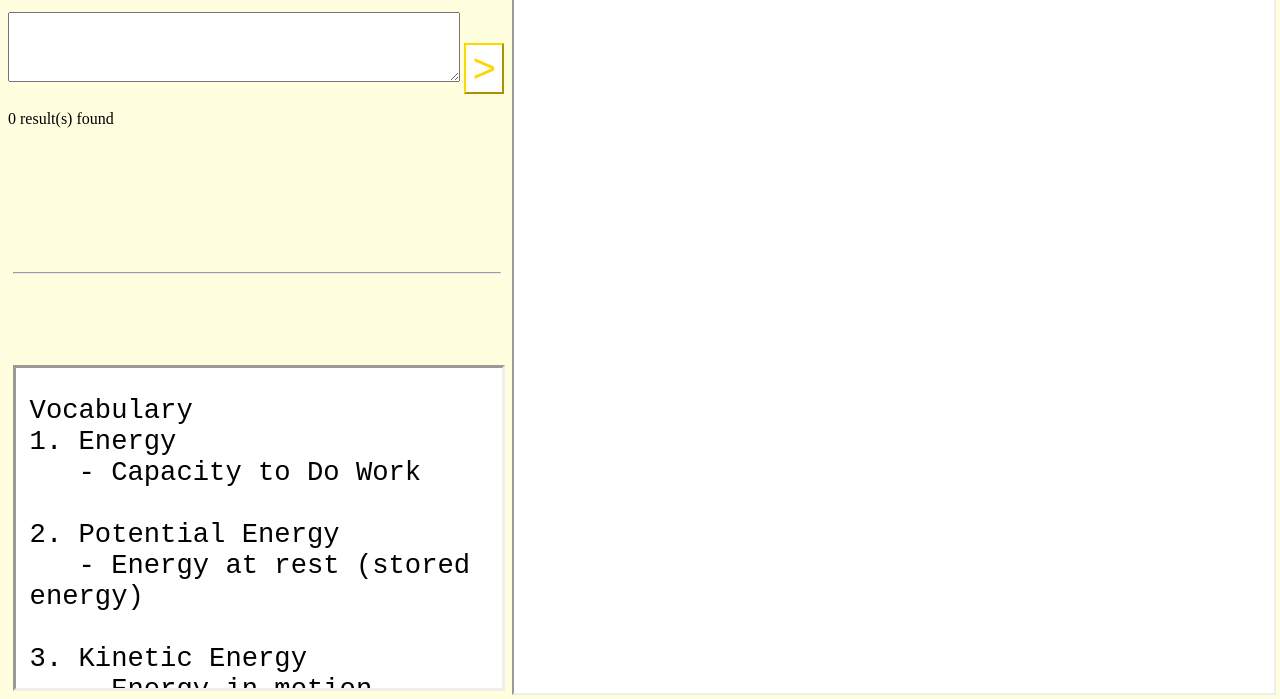
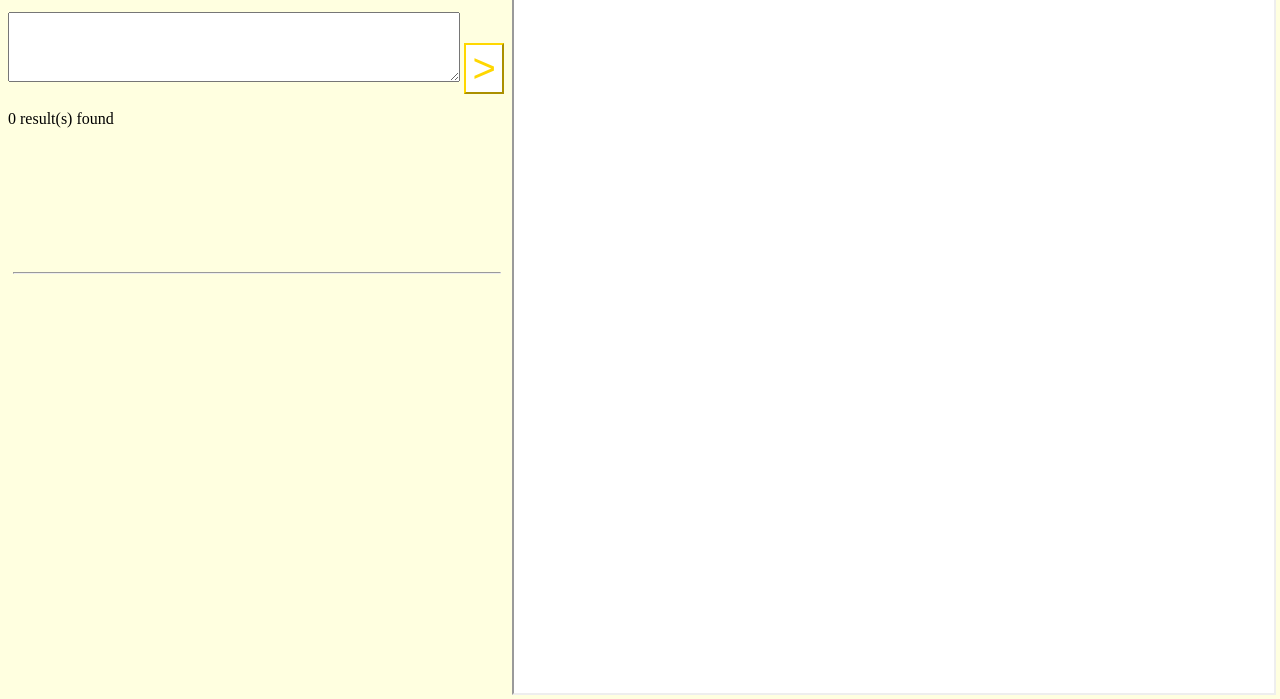
Before and after one commit to RoyceAroc/ResourceGuide, a plain HTML site: page index.html in a window 1280 px wide. Shown: the part 101-800 px from the top of the page. Drawn offline with nearby package versions, Linux system fonts and the light colour scheme.

Commit message:
Update index.html

```diff
--- a/index.html
+++ b/index.html
@@ -2,7 +2,7 @@
 <!DOCTYPE html>
 <html>
 	<head>
-		<title> APES </title>
+		<title> APWH </title>
 		<script src="https://ajax.googleapis.com/ajax/libs/jquery/3.4.1/jquery.min.js"></script>
 		<link rel="stylesheet" href="https://cdnjs.cloudflare.com/ajax/libs/font-awesome/4.7.0/css/font-awesome.min.css">
 		<style>
@@ -57,7 +57,6 @@
 <div id="results" style="height: 120px;  overflow: scroll; border: none;">
 </div>
 <hr style="width: 38%; position: fixed; left: 1%;"></hr>
-<iframe id="lol" style="zoom: 170%; background-color: white; position: fixed; left: 1%; bottom: 1%;height: 40%; width: 38%;" src="vocabulary.txt"></iframe>
 <div style="position: fixed; right: 0; top:1%; bottom:0; height: 100%; width: 60%;" id="open"><iframe id="show" style="width: 99%; height: 98%; background-color: white;" src=""></iframe></div>
 <script>
 var keys = [];
```
